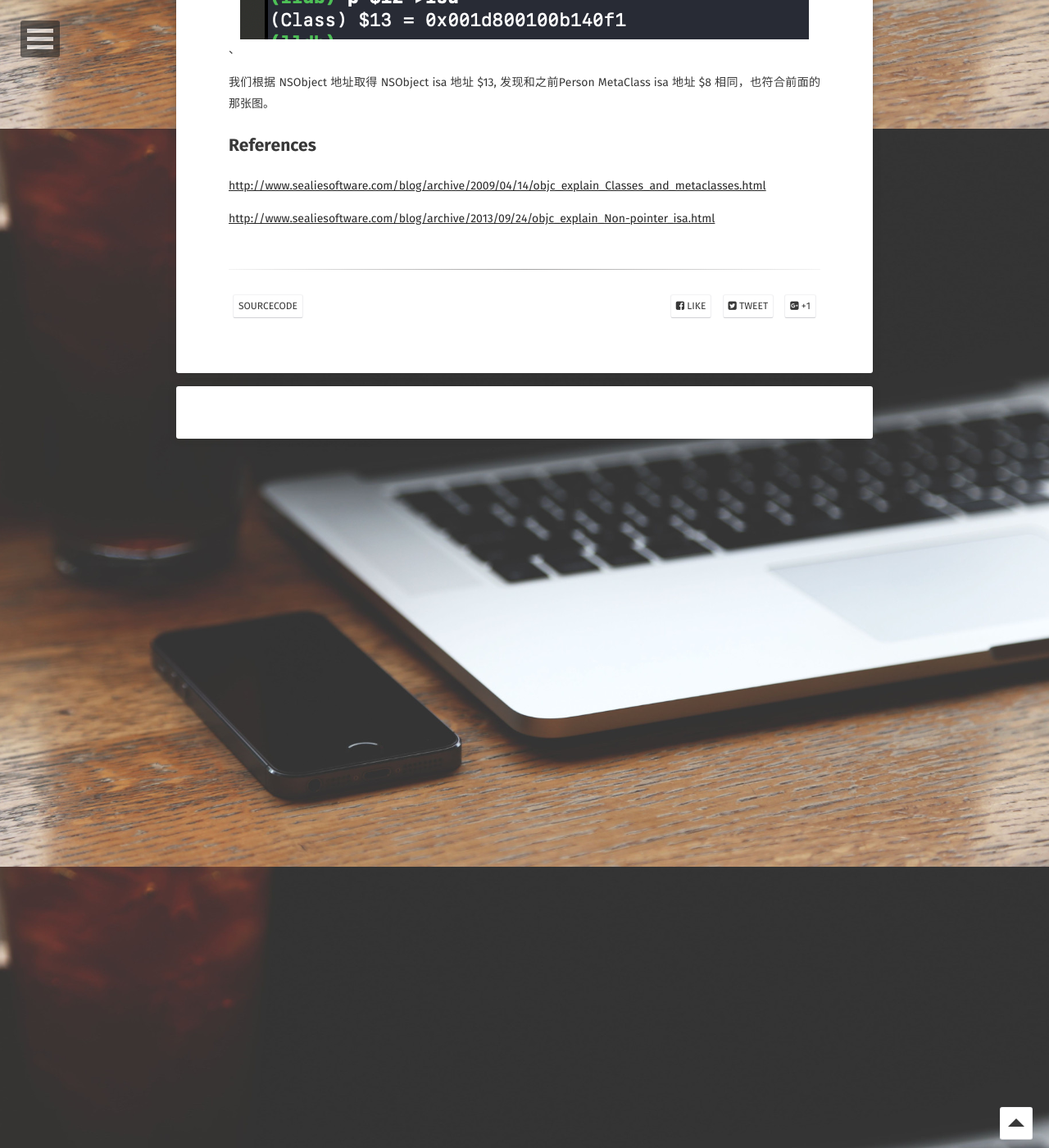
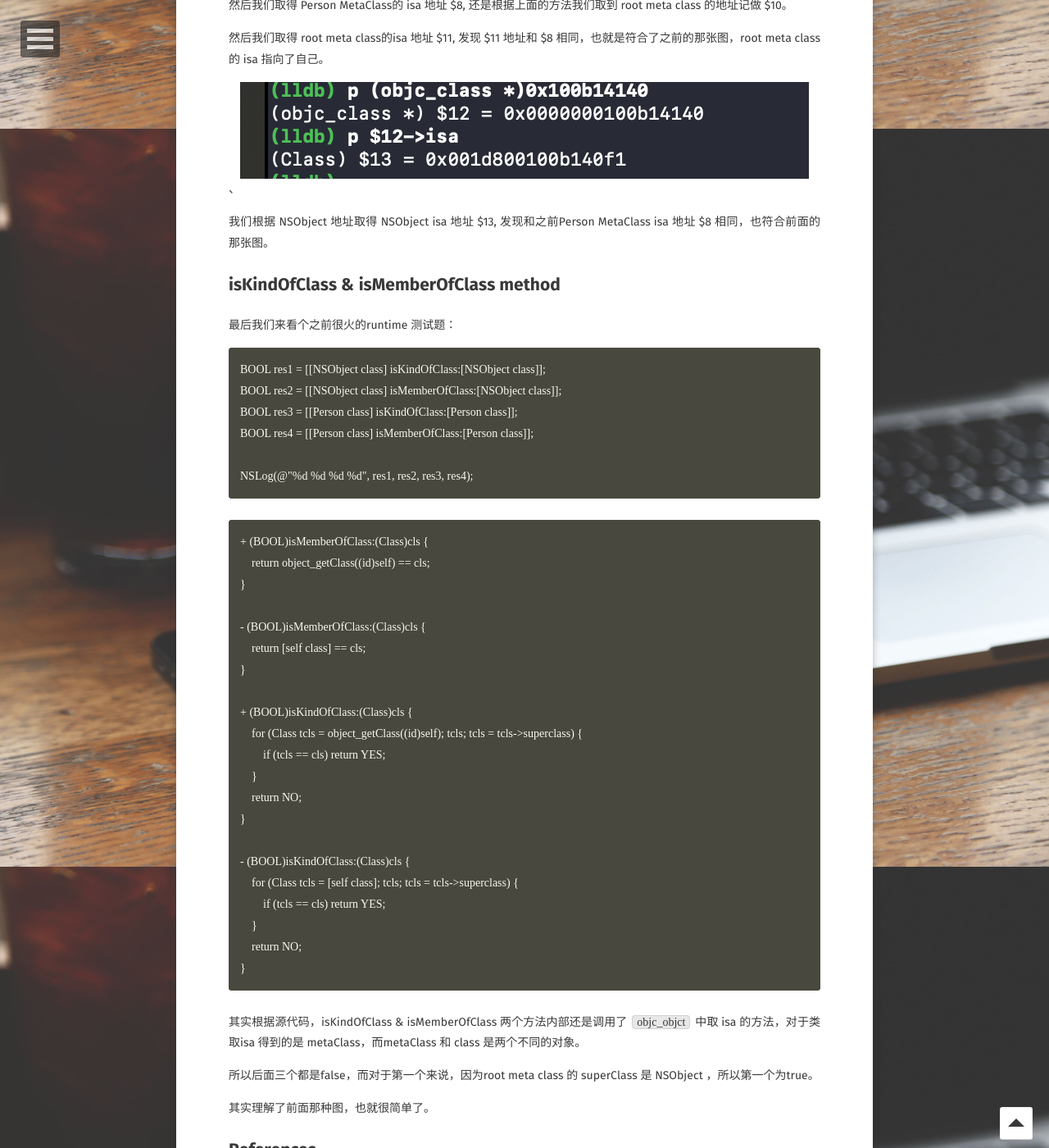
Before and after one commit to longjianjiang/longjianjiang.github.io, a Jekyll site: the page built from _posts/2018-12-21-runtime-source-code-first.md, in a window 1280 px wide and 1400 px high, scrolled down 6143 px. Shown: the whole window at 82% size. Built offline with Jekyll 4.4.1, drawn with Linux system fonts in a browser that asks for light colours; some web fonts are replaced; comment, search, counter and statistics services are not loaded; some of the changed text lies outside the part shown.

Commit message:
Update(auto commit)

````diff
--- a/_posts/2018-12-21-runtime-source-code-first.md
+++ b/_posts/2018-12-21-runtime-source-code-first.md
@@ -173,7 +173,14 @@ objc_object::ISA()
 - (Class)class {
     return object_getClass(self);
 }
+
+Class object_getClass(id obj) {
+    if (obj) return obj->getIsa();
+    else return Nil;
+}
 ```
+
+我们看到对象的 `class` 方法其实就是调用了 `objc_objct` 中取 isa 的方法，因为isa 中存储了 cls 的信息。
 
 ```
 Person *p = [[Person alloc] init];
@@ -208,6 +215,49 @@ $1 是存储 Person 类地址的地方，我们知道 nonpointer 类型 isa 中
 
 我们根据 NSObject 地址取得 NSObject isa 地址 $13, 发现和之前Person MetaClass isa 地址 $8 相同，也符合前面的那张图。
 
+## isKindOfClass & isMemberOfClass method
+
+最后我们来看个之前很火的runtime 测试题：
+
+```
+BOOL res1 = [[NSObject class] isKindOfClass:[NSObject class]];
+BOOL res2 = [[NSObject class] isMemberOfClass:[NSObject class]];
+BOOL res3 = [[Person class] isKindOfClass:[Person class]];
+BOOL res4 = [[Person class] isMemberOfClass:[Person class]];
+
+NSLog(@"%d %d %d %d", res1, res2, res3, res4);
+```
+
+```
++ (BOOL)isMemberOfClass:(Class)cls {
+    return object_getClass((id)self) == cls;
+}
+
+- (BOOL)isMemberOfClass:(Class)cls {
+    return [self class] == cls;
+}
+
++ (BOOL)isKindOfClass:(Class)cls {
+    for (Class tcls = object_getClass((id)self); tcls; tcls = tcls->superclass) {
+        if (tcls == cls) return YES;
+    }
+    return NO;
+}
+
+- (BOOL)isKindOfClass:(Class)cls {
+    for (Class tcls = [self class]; tcls; tcls = tcls->superclass) {
+        if (tcls == cls) return YES;
+    }
+    return NO;
+}
+```
+
+其实根据源代码，isKindOfClass & isMemberOfClass 两个方法内部还是调用了 `objc_objct` 中取 isa 的方法，对于类取isa 得到的是 metaClass，而metaClass 和 class 是两个不同的对象。
+
+所以后面三个都是false，而对于第一个来说，因为root meta class 的 superClass 是 NSObject ，所以第一个为true。
+
+其实理解了前面那种图，也就很简单了。
+
 ## References
 
 [http://www.sealiesoftware.com/blog/archive/2009/04/14/objc_explain_Classes_and_metaclasses.html](http://www.sealiesoftware.com/blog/archive/2009/04/14/objc_explain_Classes_and_metaclasses.html)
````
